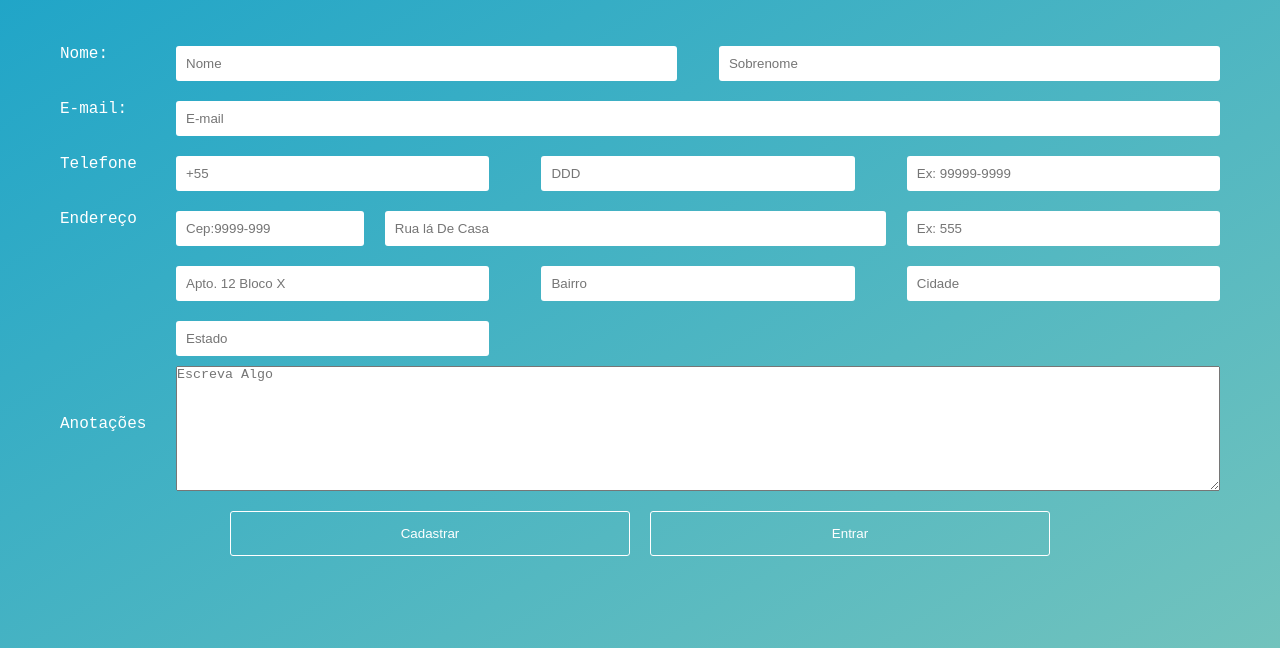
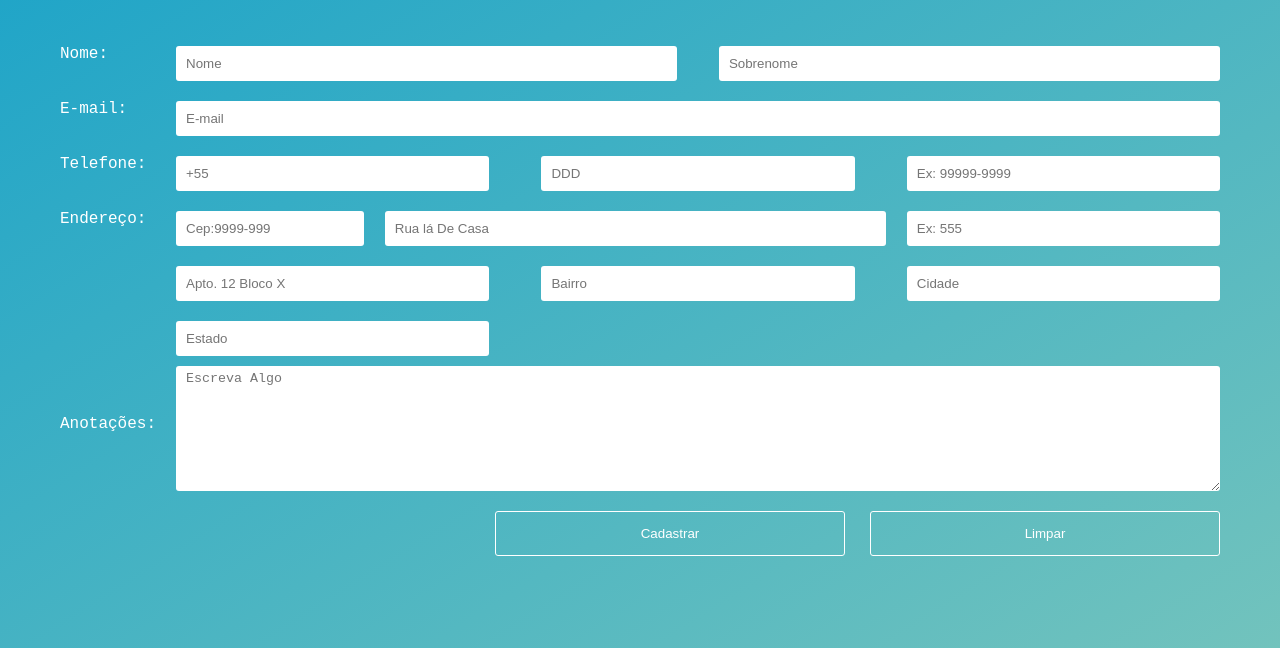
Before and after one commit to ArielPinheiro/FrontEnd3Sem, a plain HTML site: page ContactForm/index.html in a window 1280 px wide. Shown: the part 152-800 px from the top of the page. Drawn offline with Linux system fonts and the light colour scheme.

Commit message:
Finalizada a versão desktop do Contacform

```diff
--- a/ContactForm/css/style.css
+++ b/ContactForm/css/style.css
@@ -12,8 +12,8 @@
 body {
     background-image: linear-gradient(to right bottom, #18a2c9, #72c3bd);
     background-repeat: no-repeat;
-    width: 100vw;
-    height: 100vh;
+    width: 100%;
+    min-height: 100vh;
 }
 
 .container {
@@ -52,6 +52,8 @@ body {
 
 .contact-form {
     padding: 20px;
+    width: auto;
+    height: auto;;
     /* border: 1px solid #DED27C;*/
 }
 
@@ -116,27 +118,33 @@ body {
     height: 35px;
 }
 
-.Textarea {
-    width: 100%;
-    height: 125px;
-    margin-top: 10px;
-}
-
 .contact-form__label {
     font-family: 'Courier New', Courier, monospace;
     color: #ffffff;
     font-weight: 500;
 }
 
+.Textarea {
+    width: 100%;
+    height: 125px;
+    margin-top: 10px;
+    color: #18a2c9;
+    padding: 5px 10px;
+    border: none;
+    border-radius: 3px;
+    outline: none;
+    transition: background-color 0.4s, color 0.4s, border 0.4s;
+}
+
 .contact-button {
     display: flex;
     align-items: center;
-    justify-content: center;
-    gap: 20px;
+    justify-content: end;
+    gap: 25px;
 }
 
 .contact-button__cadastro {
-    width: 400px;
+    width: 350px;
     height: 45px;
     color: white;
     background-color: transparent;
@@ -145,7 +153,7 @@ body {
 }
 
 .contact-button__entrar {
-    width: 400px;
+    width: 350px;
     height: 45px;
     color: white;
     background-color: transparent;
--- a/ContactForm/index.html
+++ b/ContactForm/index.html
@@ -43,7 +43,7 @@
                 </div>
                 <div class="contact-form__linha">
                     <div class="contact-form__col-a">
-                        <label class="contact-form__label" for="algo">Telefone</label>
+                        <label class="contact-form__label" for="algo">Telefone:</label>
                     </div>
                     <div class="contact-form__col-b">
                         <input class="contact-form__input   contact-form__input--tres" name="Telefone" id="Telefone"
@@ -56,7 +56,7 @@
                 </div>
                 <div class="contact-form__linha">
                     <div class="contact-form__col-a">
-                        <label class="contact-form__label" for="algo">Endereço</label>
+                        <label class="contact-form__label" for="algo">Endereço:</label>
                     </div>
                     <div class="contact-form__col-b">
                         <input class="contact-form__input contact-form__input--dois" name="endereco" id="endereco"
@@ -93,20 +93,18 @@
 
                 <div class="contact-form__linha">
                     <div class="contact-form__col-a">
-                        <label class="contact-form__label" for="AP">Anotações</label>
+                        <label class="contact-form__label" for="AP">Anotações:</label>
                     </div>
                     <div class="contact-form__col-b">
-                        <textarea class="Textarea" name="Message" id="" placeholder="Escreva Algo"></textarea>
+                        <textarea class="Textarea contact-form__input" name="Message" id="" placeholder="Escreva Algo"></textarea>
                     </div>
                 </div>
+                <article class="contact-button">
+                    <button class="contact-button__cadastro contact-form__input" type="button" id="Cadastrar" name="Cadastrar">Cadastrar</button>
+                    <button class="contact-button__entrar contact-form__input" type="reset">Limpar</button>
+                </article>
             </form>
-            <article class="contact-button">
-                <button class="contact-button__cadastro" type="submit">Cadastrar</button>
-                <button class="contact-button__entrar" type="submit">Entrar</button>
-            </article>
-
         </div>
     </main>
 </body>
-
 </html>
```
Also changed, not shown: responsividade/responsivo.css (renamed from ContactForm/responsividade/responsivo.css), responsividade/responsivo.html (renamed from ContactForm/responsividade/responsivo.html), 1 other file.
